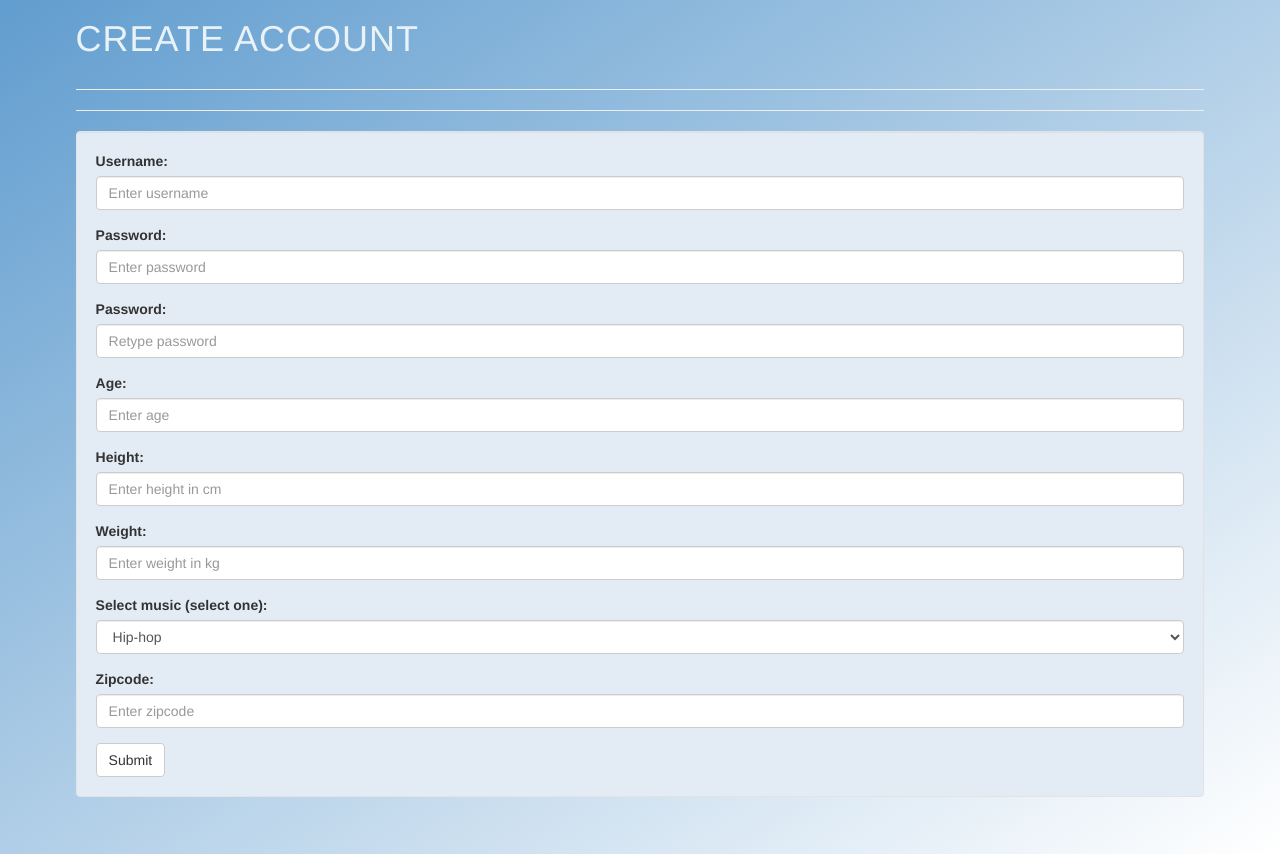
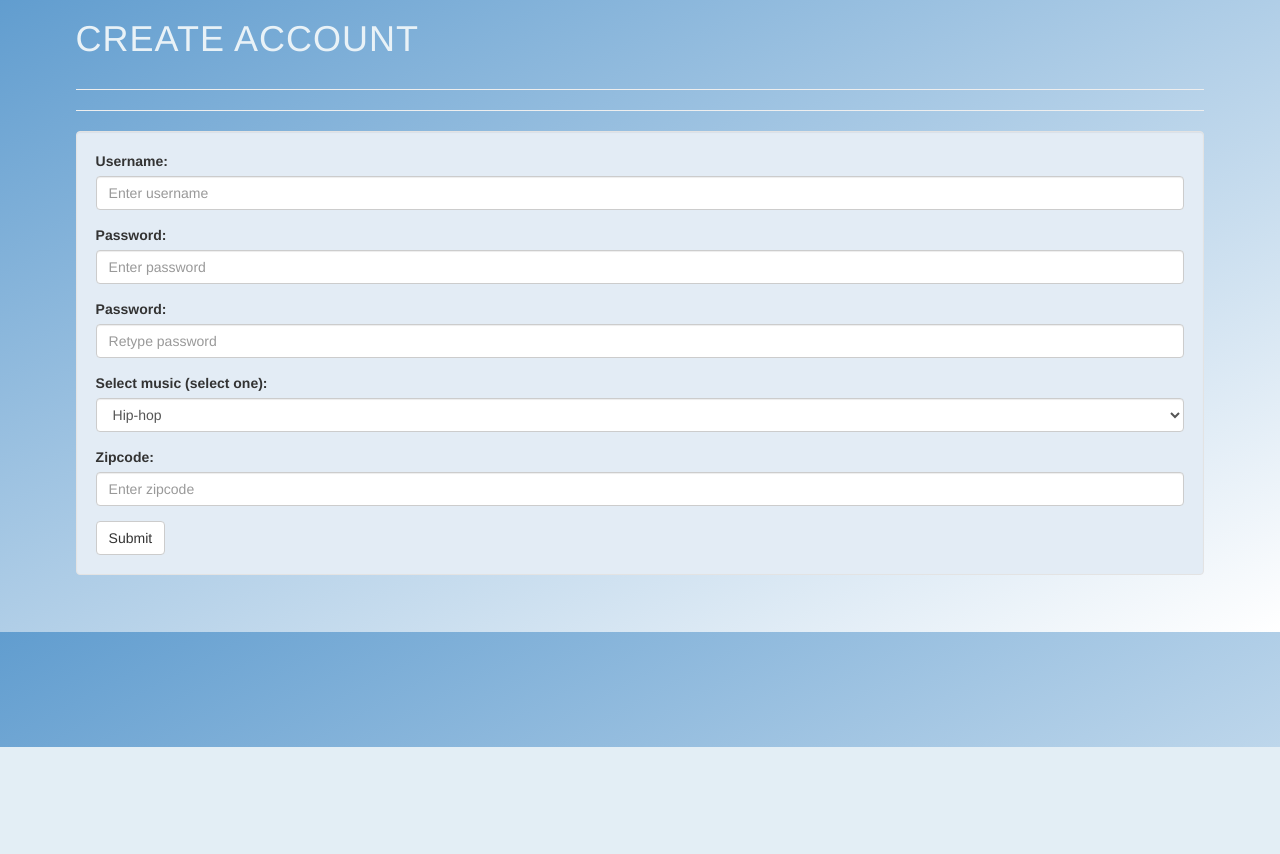
Before and after one commit to yuyangz/Limerence, a Python web app: template templates/createaccount.html in a window 1280 px wide. Shown: the part 53-907 px from the top of the page. After the commit the page ends 800 px from the top, so only its background shows below. Run offline with Jinja, Linux system fonts and the light colour scheme; the template is opened without the code that fills it, so the values that code supplies are empty; some libraries are stand-ins or nearby versions.

Commit message:
Updated description

```diff
--- a/templates/createaccount.html
+++ b/templates/createaccount.html
@@ -41,21 +41,6 @@
       <input type="password" class="form-control" id="pwd2" placeholder="Retype password" name="pwd2">
      </div>
 
-      <div class="form-group">
-      <label for="age">Age:</label>
-      <input type="age" class="form-control" id="age" placeholder="Enter age" name="age">
-      </div>
-
-      <div class="form-group">
-      <label for="height">Height:</label>
-      <input type="height" class="form-control" id="height" placeholder="Enter height in cm" name="height">
-      </div>
-
-       <div class="form-group">
-      <label for="weight">Weight:</label>
-      <input type="weight" class="form-control" id="weight" placeholder="Enter weight in kg" name="weight">
-       </div>
-
        <div class="form-group">
       <label for="sel1">Select music (select one):</label>
       <select class="form-control" id="sel1" name="sel1">
--- a/templates/home.html
+++ b/templates/home.html
@@ -14,8 +14,7 @@ Home
 <button type="button" class="btn btn-link">Click to learn more</button>
 <h4>
 
-  Limerence is a lifestyle application where users are able to monitor and receive suggestions in regards to their dietary and exercise choices. With the creation of an account, the user will be prompted to insert information about their music preferences and body type. This information will be used to track and suggest music, food choices, and exercise sets later on. With these recommendations, users will be able to modify a schedule to plan out their day. If the user is fond of a recommendation, they may save the recommendations and reuse them in the future.
-
+  Limerence is a lifestyle application where users are able to monitor and receive suggestions in regards to their dietary and exercise choices. With the creation of an account, the user will be prompted to insert information about their music preferences and body type. This information will be used to track and suggest music, food choices, and exercise sets later on. With these recommendations, users will be able to modify a schedule to plan out their day.
 
 </h4>
       </center>
```
